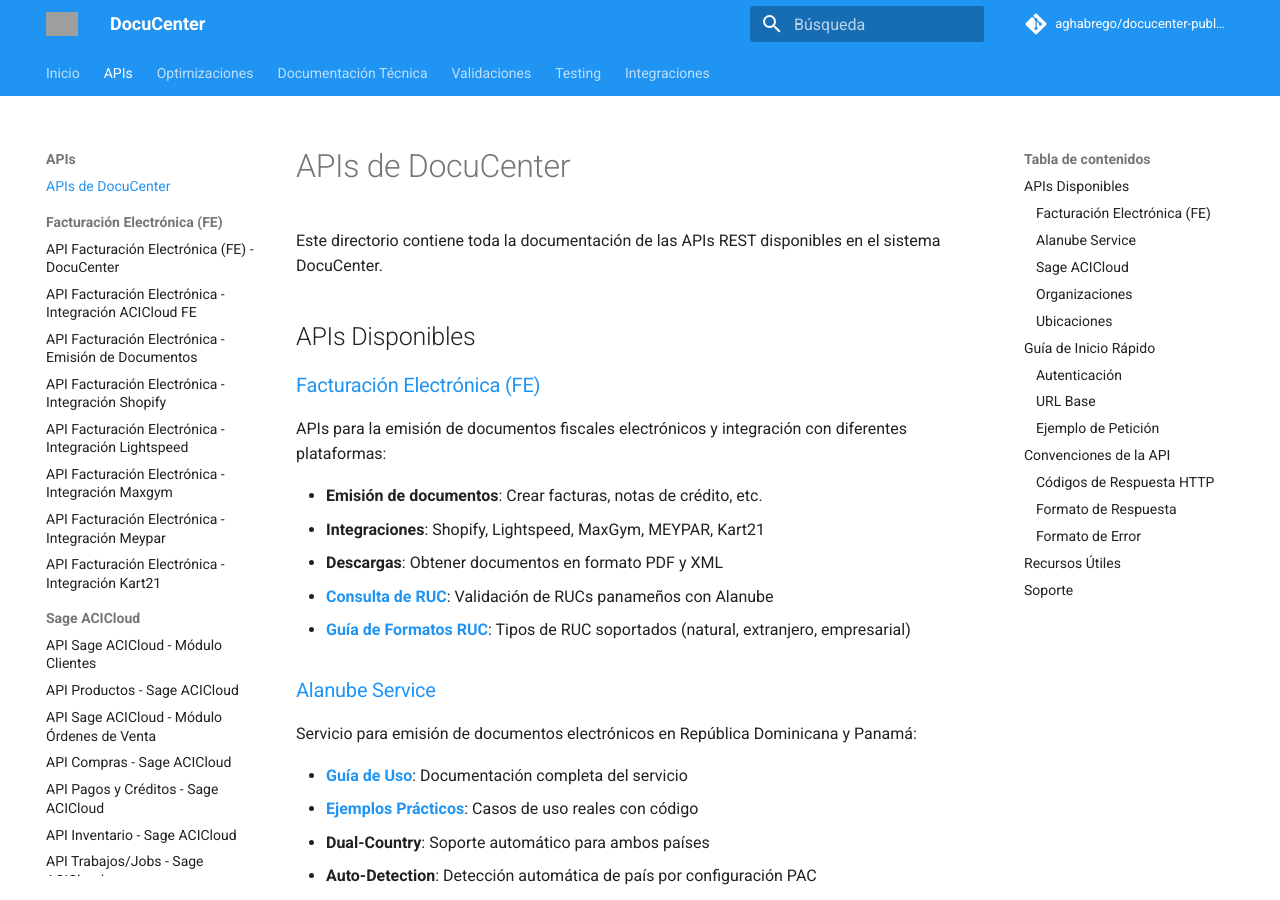
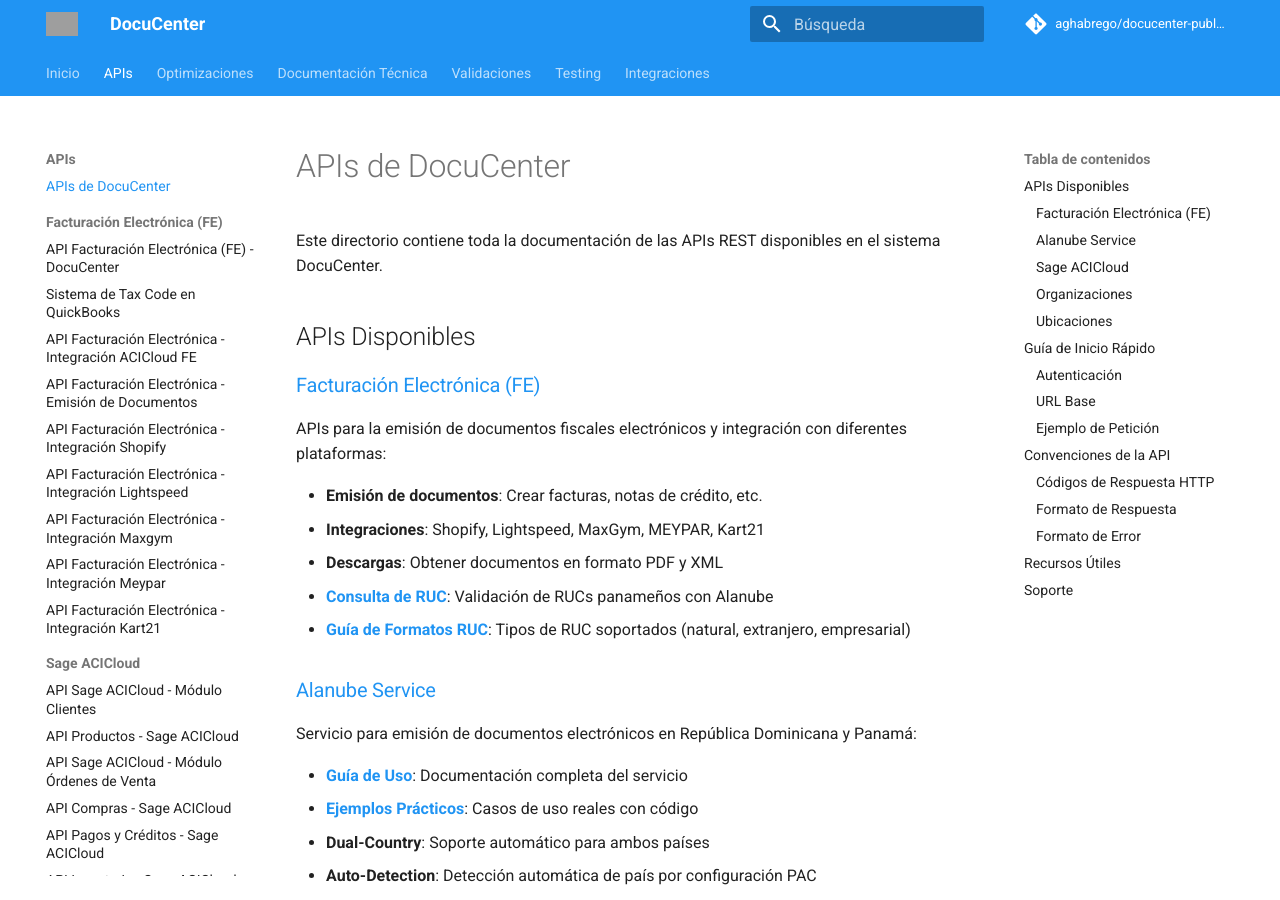
Before and after one commit to aghabrego/docucenter-public, an MkDocs documentation site: the page built from docs/api/index.md, in a window 1280 px wide and 900 px high. Built offline with MkDocs 1.6.1 and Material for MkDocs 9.7.7, drawn with Linux system fonts in a browser that asks for light colours; comment, search, counter and statistics services are not loaded; grey boxes are pictures that could not be loaded.

Commit message:
docs: agregar quickbooks-tax-code-system al nav de mkdocs

```diff
--- a/mkdocs.yml
+++ b/mkdocs.yml
@@ -28,6 +28,7 @@
     - api/index.md
     - Facturación Electrónica (FE):
       - api/fe/fe-api.md
+      - api/fe/quickbooks-tax-code-system.md
       - api/fe/acicloud-fe-api.md
       - api/fe/document-emission-api.md
       - api/fe/shopify-api.md
```
